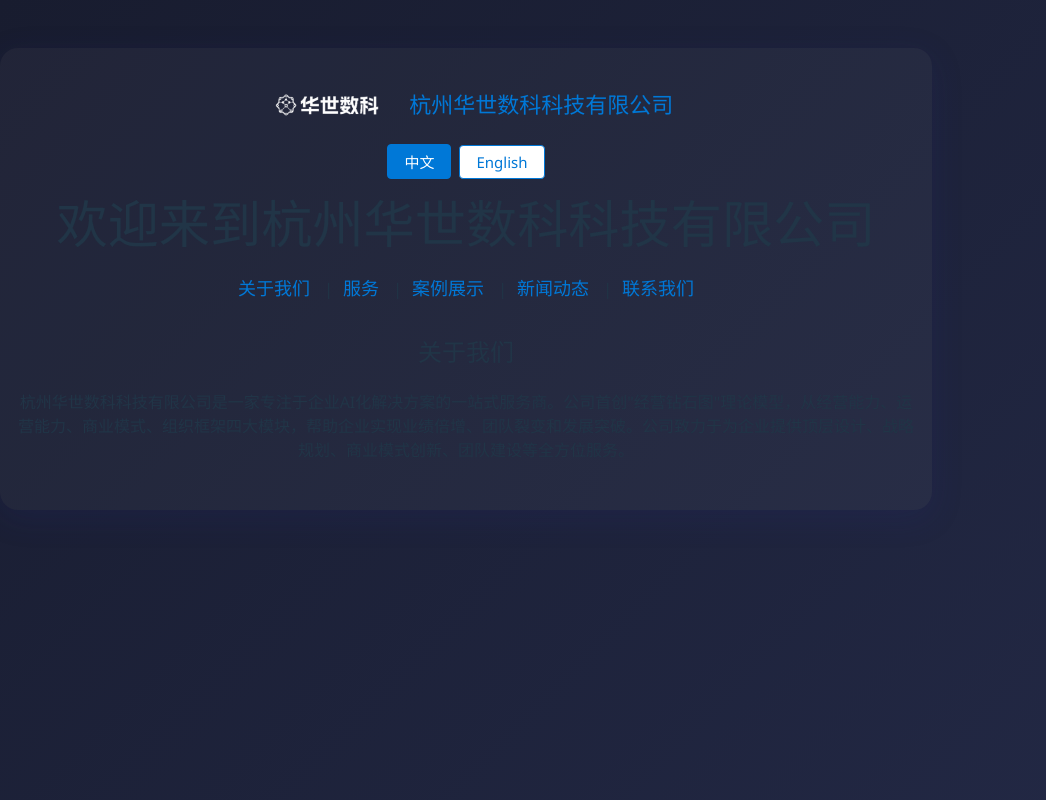
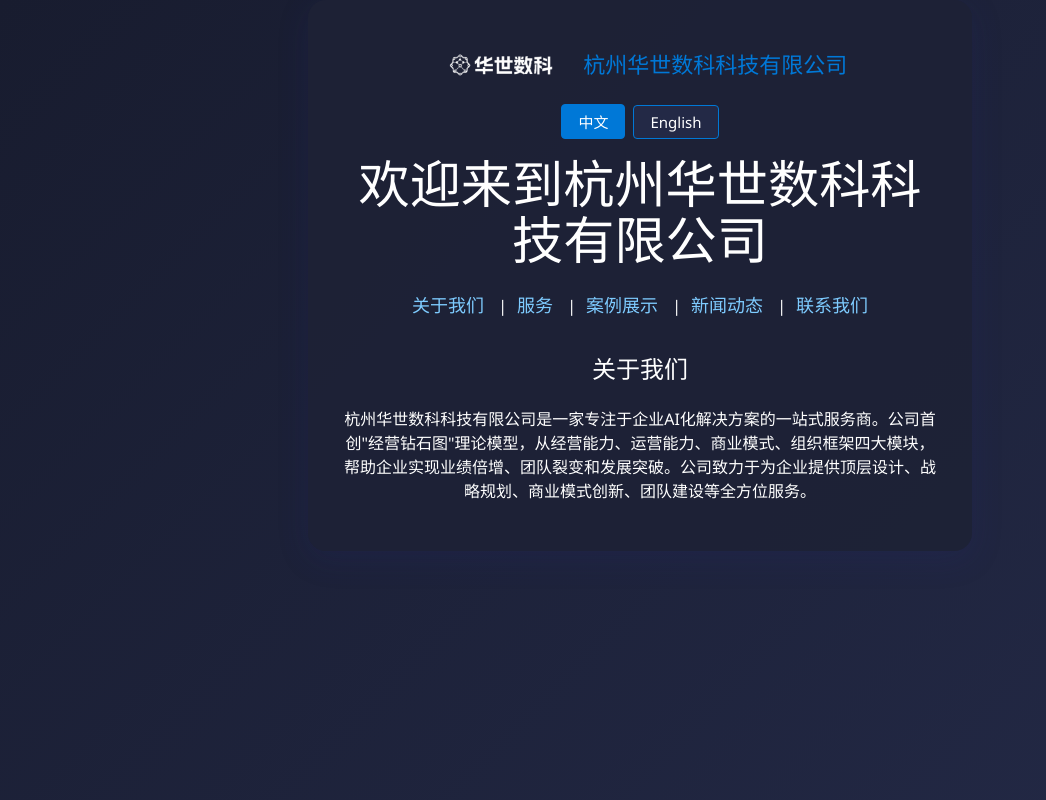
Before and after one commit to litao714/huashi-website, a React (Vite) app: page / in a window 1280 px wide. Shown: the whole page, without its empty margins (0-1046 px from the left). Built offline with nearby package versions, Linux system fonts and the light colour scheme.

Commit message:
优化UI样式，提升可用性和美观度

```diff
--- a/src/App.css
+++ b/src/App.css
@@ -51,20 +51,39 @@
   background: linear-gradient(135deg, #181c2f 0%, #232946 100%);
   background-repeat: no-repeat;
   background-attachment: fixed;
+  display: flex;
+  align-items: center;
+  justify-content: center;
 }
 .container {
-  max-width: 900px;
-  margin: 0 auto;
-  padding: 32px 16px;
-  font-family: 'Segoe UI', 'PingFang SC', 'Hiragino Sans GB', 'Arial', sans-serif;
-  background: rgba(255,255,255,0.04);
+  max-width: 600px;
+  margin: auto;
+  padding: 40px 32px 32px 32px;
+  font-family: 'Segoe UI', 'PingFang SC', 'Arial', sans-serif;
+  background: rgba(30, 34, 54, 0.95);
   border-radius: 18px;
   box-shadow: 0 8px 32px 0 rgba(31, 38, 135, 0.15);
-  margin-top: 48px;
+  color: #fff;
+  text-align: center;
 }
 header {
   text-align: center;
   margin-bottom: 32px;
+}
+header .logo-row {
+  display: flex;
+  align-items: center;
+  justify-content: center;
+  gap: 16px;
+  margin-bottom: 16px;
+}
+header .logo-row img {
+  height: 48px;
+}
+header .logo-row span {
+  font-weight: 700;
+  font-size: 22px;
+  color: #fff;
 }
 .lang-switch {
   margin-bottom: 16px;
@@ -73,8 +92,8 @@
   margin: 0 4px;
   padding: 6px 16px;
   border: 1px solid #0078d7;
-  background: #fff;
-  color: #0078d7;
+  background: #232946;
+  color: #fff;
   border-radius: 4px;
   cursor: pointer;
   font-size: 15px;
@@ -89,7 +108,7 @@
   margin: 24px 0 0 0;
 }
 nav a {
-  color: #0078d7;
+  color: #7ecbff;
   text-decoration: none;
   margin: 0 10px;
   font-size: 18px;
@@ -97,7 +116,7 @@
   transition: color 0.2s;
 }
 nav a:hover {
-  color: #005fa3;
+  color: #fff;
 }
 h1 {
   font-size: 2.2rem;
@@ -107,3 +126,28 @@
 main {
   margin-top: 32px;
 }
+input, textarea {
+  width: 90%;
+  padding: 10px;
+  margin: 8px 0;
+  border: 1px solid #0078d7;
+  border-radius: 6px;
+  font-size: 16px;
+  background: #232946;
+  color: #fff;
+  box-sizing: border-box;
+}
+button[type='submit'] {
+  padding: 8px 32px;
+  border: none;
+  border-radius: 6px;
+  background: #0078d7;
+  color: #fff;
+  font-size: 16px;
+  cursor: pointer;
+  margin-top: 12px;
+  transition: background 0.2s;
+}
+button[type='submit']:hover {
+  background: #005fa3;
+}
```
